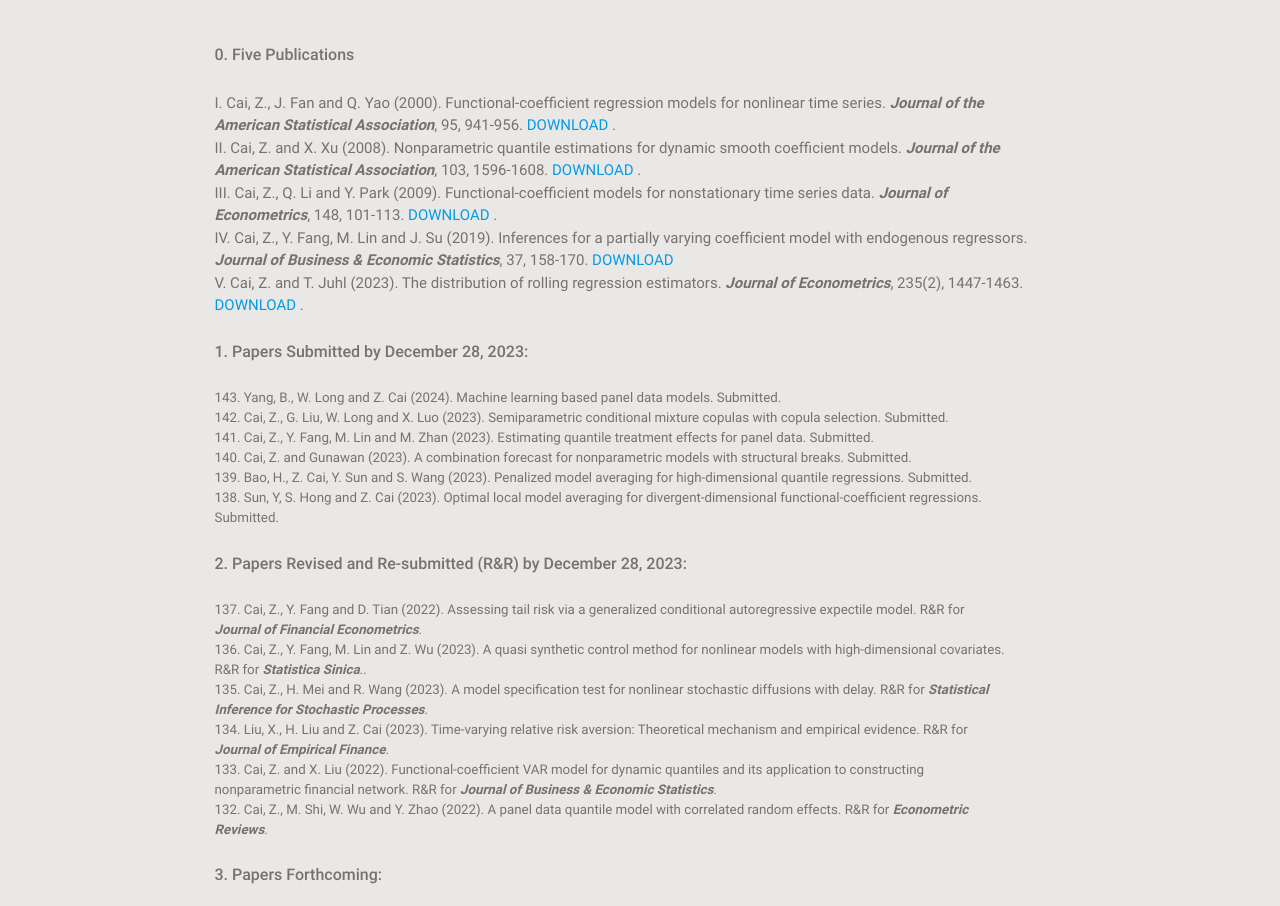
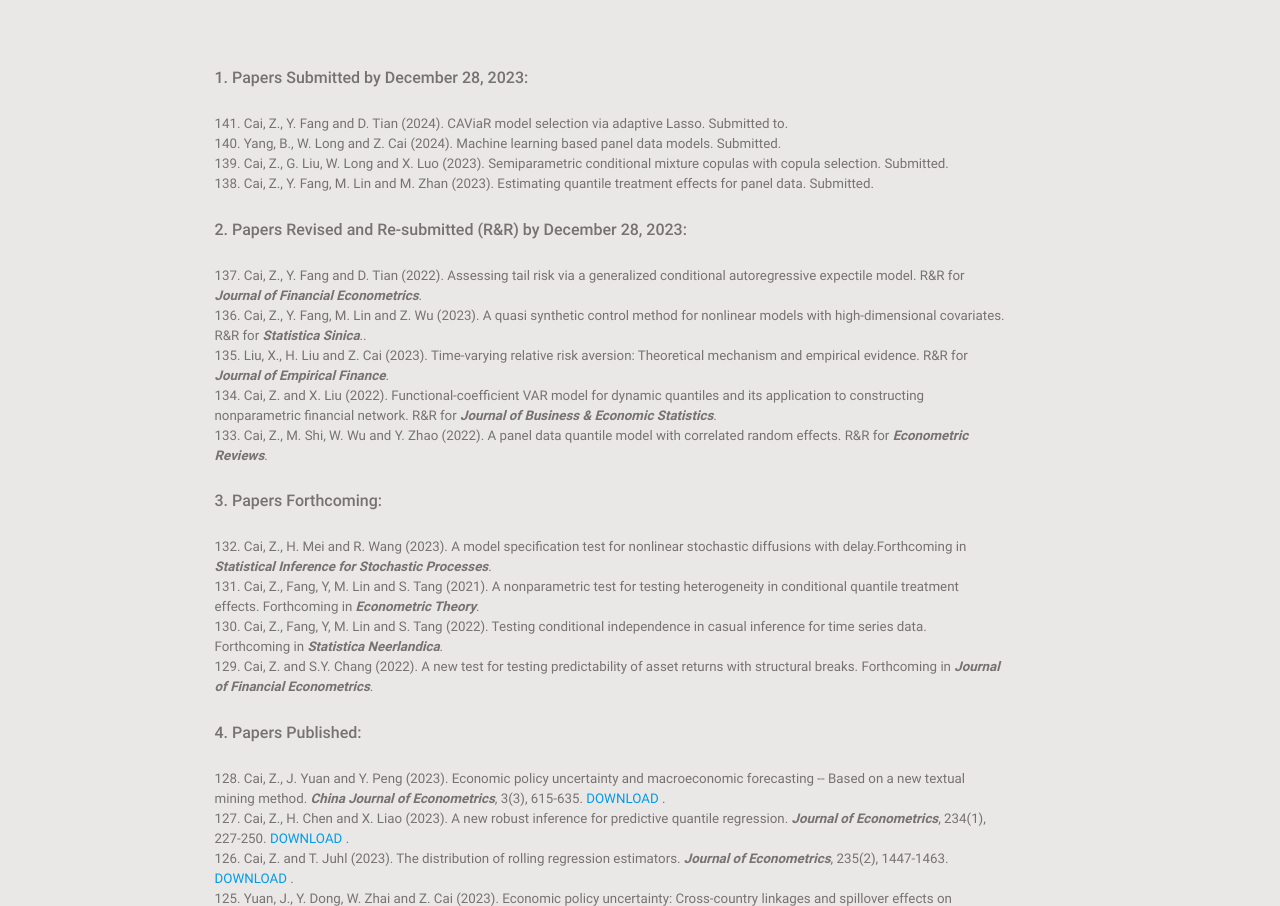
Before and after one commit to zongwucai/zongwucai.github.io, a plain HTML site: page pubs.html in a window 1280 px wide. Shown: the part 164-1070 px from the top of the page. Drawn offline with Linux system fonts and the light colour scheme.

Commit message:
Add files via upload

```diff
--- a/pubs.html
+++ b/pubs.html
@@ -112,29 +112,14 @@
 
  <div class="custom-content-wrapper wow fadeIn a2" data-wow-delay="0.2s" >
  <BR>
- <h3>0. Five Publications </h3>
- <BR>
- I. Cai, Z., J. Fan and Q. Yao (2000). Functional-coefficient regression models for nonlinear time series. <i><b>Journal of the American Statistical Association</b></i>, 95, 941-956. <a target="_new"  style="color:#039be5" href="papers/paper28.pdf">DOWNLOAD </a>.
-<BR>
-II. Cai, Z. and X. Xu (2008). Nonparametric quantile estimations for dynamic smooth coefficient models. <i><b>Journal of the American Statistical Association</b></i>, 103, 1596-1608. <a target="_new"  style="color:#039be5" href="papers/paper52.pdf">DOWNLOAD </a>.
-<BR>
-III. Cai, Z., Q. Li and Y. Park (2009). Functional-coefficient models for nonstationary time series data. <i><b>Journal of Econometrics</b></i>, 148, 101-113. <a target="_new"  style="color:#039be5" href="papers/paper53.pdf">DOWNLOAD </a>.
-<BR>
-IV. Cai, Z., Y. Fang, M. Lin and J. Su (2019). Inferences for a partially varying coefficient model with endogenous regressors. <i><b>Journal of Business & Economic Statistics</b></i>, 37, 158-170. <a target="_new"  style="color:#039be5" href="papers/paper96.pdf">DOWNLOAD </a>
-<BR>
-V. Cai, Z. and T. Juhl (2023). The distribution of rolling regression estimators. <i><b>Journal of Econometrics</b></i>, 235(2), 1447-1463. <a target="_new"  style="color:#039be5" href="papers/paper126.pdf">DOWNLOAD </a>.
-<BR>
-
 <BR>
  <h3>1. Papers Submitted by December 28, 2023:</h3>
  <BR>
 <h5>
-143. Yang, B., W. Long and Z. Cai (2024). Machine learning based panel data models. Submitted. <BR>
-142. Cai, Z., G. Liu, W. Long and X. Luo (2023). Semiparametric conditional mixture copulas with copula selection. Submitted. <BR>
-141. Cai, Z., Y. Fang, M. Lin and M. Zhan (2023). Estimating quantile treatment effects for panel data. Submitted. <BR>
-140. Cai, Z. and Gunawan (2023). A combination forecast for nonparametric models with structural breaks. Submitted. <BR>
-139. Bao, H., Z. Cai, Y. Sun and S. Wang (2023). Penalized model averaging for high-dimensional quantile regressions. Submitted.<BR>
-138. Sun, Y, S. Hong and Z. Cai (2023). Optimal local model averaging for divergent-dimensional functional-coefficient regressions. Submitted. <BR>
+141. Cai, Z., Y. Fang and D. Tian (2024). CAViaR model selection via adaptive Lasso. Submitted to. <BR>
+140. Yang, B., W. Long and Z. Cai (2024). Machine learning based panel data models. Submitted. <BR>
+139. Cai, Z., G. Liu, W. Long and X. Luo (2023). Semiparametric conditional mixture copulas with copula selection. Submitted. <BR>
+138. Cai, Z., Y. Fang, M. Lin and M. Zhan (2023). Estimating quantile treatment effects for panel data. Submitted. <BR>
 </h5>
 <BR>
 
@@ -144,15 +129,15 @@ V. Cai, Z. and T. Juhl (2023). The distribution of rolling regression estimators
 <h5>
 137. Cai, Z., Y. Fang and D. Tian (2022). Assessing tail risk via  a generalized conditional autoregressive expectile model. R&R for <i><b>Journal of Financial Econometrics</b></i>. <BR>
 136. Cai, Z., Y. Fang, M. Lin and Z. Wu (2023). A quasi synthetic control method for nonlinear models with high-dimensional covariates. R&R for <i><b>Statistica Sinica</b></i>.. <BR>
-135. Cai, Z., H. Mei and R. Wang (2023). A model specification test for nonlinear stochastic diffusions with delay. R&R for <i><b> Statistical Inference for Stochastic Processes</b></i>. <BR>
-134. Liu, X., H. Liu and Z. Cai (2023). Time-varying relative risk aversion: Theoretical mechanism and empirical evidence. R&R for  <i><b>Journal of Empirical Finance</b></i>. <BR>
-133. Cai, Z. and X. Liu (2022). Functional-coefficient VAR model for dynamic quantiles and its application to constructing nonparametric financial network. R&R for <i><b>Journal of Business & Economic Statistics</b></i>. <BR>
-132. Cai, Z., M. Shi, W. Wu and Y. Zhao (2022). A panel data quantile model with correlated random effects. R&R for <i><b>Econometric Reviews</b></i>.<BR>
+135. Liu, X., H. Liu and Z. Cai (2023). Time-varying relative risk aversion: Theoretical mechanism and empirical evidence. R&R for  <i><b>Journal of Empirical Finance</b></i>. <BR>
+134. Cai, Z. and X. Liu (2022). Functional-coefficient VAR model for dynamic quantiles and its application to constructing nonparametric financial network. R&R for <i><b>Journal of Business & Economic Statistics</b></i>. <BR>
+133. Cai, Z., M. Shi, W. Wu and Y. Zhao (2022). A panel data quantile model with correlated random effects. R&R for <i><b>Econometric Reviews</b></i>.<BR>
 </h5>
 <BR>
 <h3>3. Papers Forthcoming:</h3>
 <BR>
 <h5>
+132. Cai, Z., H. Mei and R. Wang (2023). A model specification test for nonlinear stochastic diffusions with delay.Forthcoming in <i><b> Statistical Inference for Stochastic Processes</b></i>. <BR>
 131. Cai, Z., Fang, Y, M. Lin and S. Tang (2021). A nonparametric test for testing heterogeneity in conditional quantile treatment effects. Forthcoming in <i><b>Econometric Theory</b></i>. <BR>
 130. Cai, Z., Fang, Y, M. Lin and S. Tang (2022). Testing conditional independence in casual inference for time series data. Forthcoming in <i><b>Statistica Neerlandica</b></i>. <BR>
 129. Cai, Z. and S.Y. Chang (2022). A new test for testing predictability of asset returns with structural breaks. Forthcoming in <i><b>Journal of Financial Econometrics</b></i>. <BR>
```
